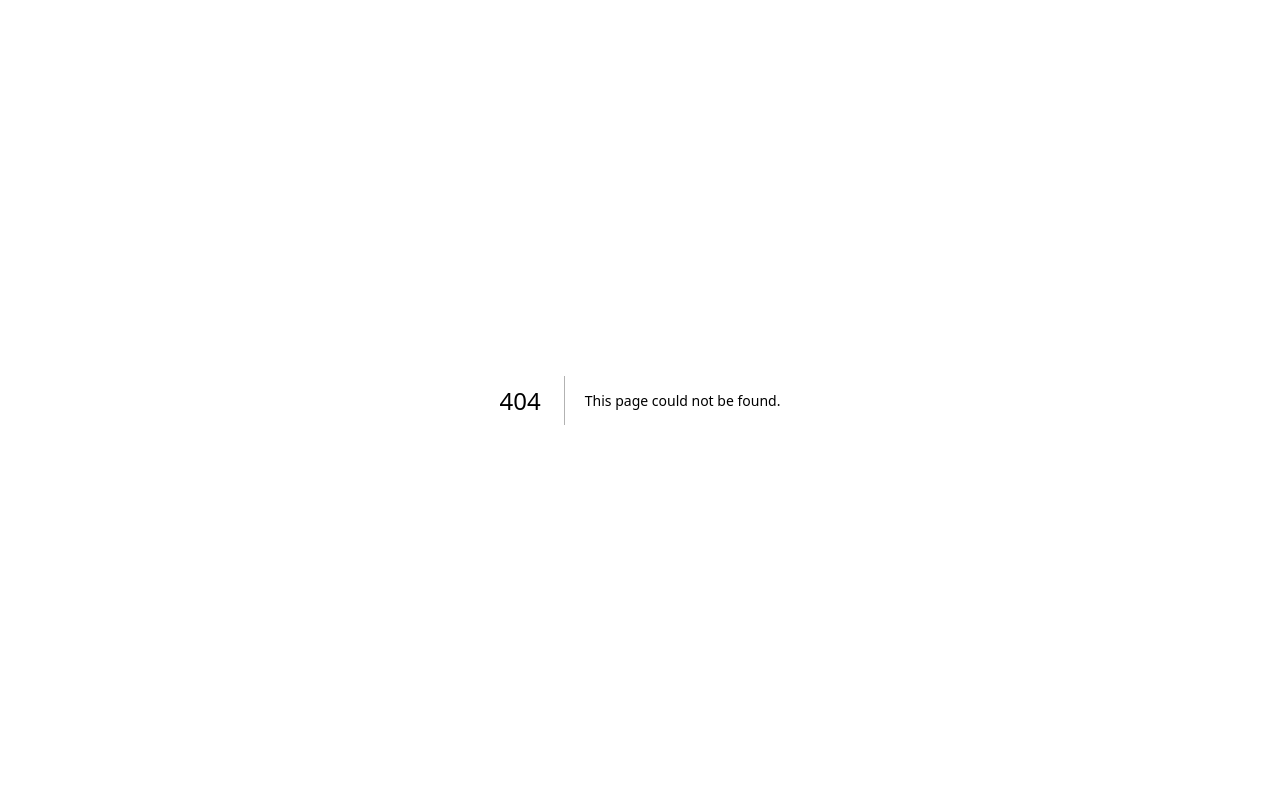
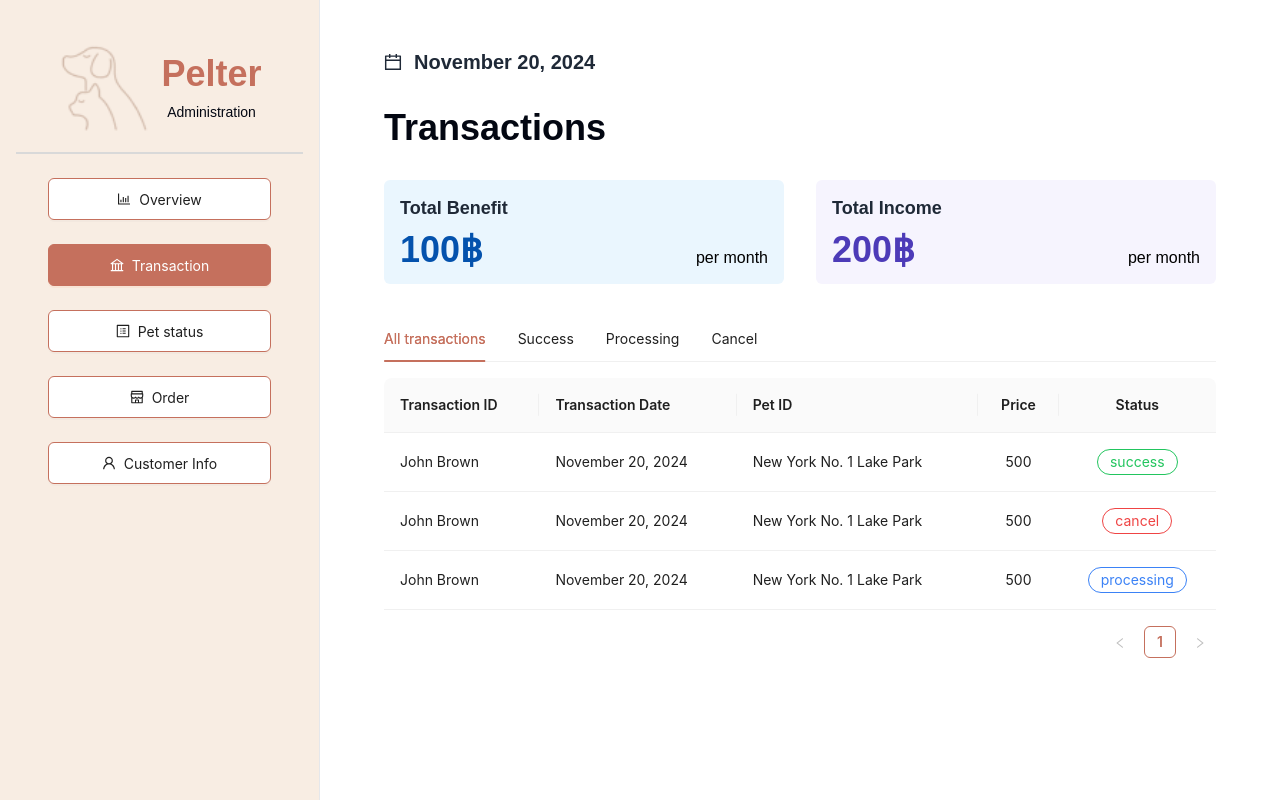
Before and after one commit to Pelter-Team/Pelter-Frontend, a Next.js app: page /admin/transactions in a window 1280 px wide. Before the commit this address had no page. Built offline with nearby package versions, Linux system fonts and the light colour scheme.

Commit message:
feat: transaction ui page

```diff
--- /dev/null
+++ b/src/app/(admin)/admin/transactions/CPage.tsx
@@ -0,0 +1,11 @@
+"use client"
+
+import AdminTabTransaction from "@/features/transaction/components/Tab/AdminTab"
+
+export default function CPage({}: {}) {
+  return (
+    <>
+      <AdminTabTransaction />
+    </>
+  )
+}
--- /dev/null
+++ b/src/app/(admin)/admin/transactions/page.tsx
@@ -0,0 +1,38 @@
+import CardTotal, {
+  CardTotalType,
+} from "@/features/transaction/components/CardTotal"
+import CPage from "./CPage"
+
+const cards: CardTotalType[] = [
+  {
+    title: "Total Benefit",
+    value: "100",
+    bgColor: "bg-[#EAF6FE]",
+    textColor: "text-[#0452AD]",
+  },
+  {
+    title: "Total Income",
+    value: "200",
+    bgColor: "bg-[#F6F4FE]",
+    textColor: "text-[#4D3BB8]",
+  },
+]
+export default function page({}: {}) {
+  return (
+    <>
+      <h1 className="text-gray-950 text-4xl font-semibold">Transactions</h1>
+      <div className="flex gap-8 w-full flex-wrap">
+        {cards.map((card, i) => (
+          <CardTotal
+            bgColor={card.bgColor}
+            textColor={card.textColor}
+            title={card.title}
+            value={card.value}
+            key={i}
+          />
+        ))}
+      </div>
+      <CPage />
+    </>
+  )
+}
--- /dev/null
+++ b/src/components/LoadingSpinner.tsx
@@ -0,0 +1,5 @@
+import { Spin } from "antd"
+
+export default function LoadingSpinner({ className }: { className?: string }) {
+  return <Spin className={className} />
+}
--- /dev/null
+++ b/src/features/transaction/components/CardTotal.tsx
@@ -0,0 +1,27 @@
+"use client"
+export interface CardTotalType {
+  title: string
+  value: string
+  bgColor: string
+  textColor: string
+}
+export default function CardTotal({
+  title,
+  value,
+  bgColor,
+  textColor,
+}: CardTotalType) {
+  return (
+    <div
+      className={`flex flex-grow justify-center flex-col gap-2 rounded-md min-h-[6.5rem] px-4 py-2 ${bgColor}`}
+    >
+      <h6 className="text-gray-800 text-lg font-semibold">{title}</h6>
+      <div className="flex justify-between items-end">
+        <h6 className={`text-start  text-4xl font-semibold ${textColor}`}>
+          {value}฿
+        </h6>
+        <h6 className="text-end text-base font-medium">per month</h6>
+      </div>
+    </div>
+  )
+}
--- /dev/null
+++ b/src/features/transaction/components/Tab/AdminTab.tsx
@@ -0,0 +1,78 @@
+import React, { useState } from "react"
+import { Tabs } from "antd"
+import TransactionTab, { DataType } from "./Table"
+import TabPane from "antd/es/tabs/TabPane"
+import LoadingSpinner from "@/components/LoadingSpinner"
+
+const AdminTabTransaction: React.FC = () => {
+  const [loading, setLoading] = useState<boolean>(false)
+
+  const data: DataType[] = [
+    {
+      transactionId: "John Brown",
+      createdAt: new Date(),
+      petId: "New York No. 1 Lake Park",
+      price: 500,
+      status: "success",
+    },
+    {
+      transactionId: "John Brown",
+      createdAt: new Date(),
+      petId: "New York No. 1 Lake Park",
+      price: 500,
+      status: "cancel",
+    },
+    {
+      transactionId: "John Brown",
+      createdAt: new Date(),
+      petId: "New York No. 1 Lake Park",
+      price: 500,
+      status: "processing",
+    },
+  ]
+  const data2: DataType[] = [
+    {
+      transactionId: "John Brown",
+      createdAt: new Date(),
+      petId: "New York No. 1 Lake Park",
+      price: 500,
+      status: "success",
+    },
+  ]
+
+  // NOTE: I know this code is trash but if have time will rewrite later
+  return (
+    <Tabs defaultActiveKey="1">
+      <TabPane tab="All transactions" key={"1"}>
+        {loading ? (
+          <LoadingSpinner className="mt-8 flex justify-center" />
+        ) : (
+          <TransactionTab data={data} />
+        )}
+      </TabPane>
+      <TabPane tab="Success" key={"2"}>
+        {loading ? (
+          <LoadingSpinner className="mt-8 flex justify-center" />
+        ) : (
+          <TransactionTab data={data2} />
+        )}
+      </TabPane>
+      <TabPane tab="Processing" key={"3"}>
+        {loading ? (
+          <LoadingSpinner className="mt-8 flex justify-center" />
+        ) : (
+          <TransactionTab data={data} />
+        )}
+      </TabPane>
+      <TabPane tab="Cancel" key={"4"}>
+        {loading ? (
+          <LoadingSpinner className="mt-8 flex justify-center" />
+        ) : (
+          <TransactionTab data={data} />
+        )}
+      </TabPane>
+    </Tabs>
+  )
+}
+
+export default AdminTabTransaction
--- /dev/null
+++ b/src/features/transaction/components/Tab/Table.tsx
@@ -0,0 +1,79 @@
+import React from "react"
+import { Table } from "antd"
+import type { TableProps } from "antd"
+import { formatDateAdminPage } from "@/utils/formatDate"
+
+enum Status {
+  "success",
+  "processing",
+  "cancel",
+}
+export interface DataType {
+  transactionId: string
+  createdAt: Date
+  petId: string
+  price: number
+  status: keyof typeof Status
+}
+
+const columns: TableProps<DataType>["columns"] = [
+  {
+    title: "Transaction ID",
+    dataIndex: "transactionId",
+    key: "transactionId",
+  },
+  {
+    title: "Transaction Date",
+    dataIndex: "createdAt",
+    key: "createdAt",
+    render: (_, { createdAt }) => <>{formatDateAdminPage(createdAt)}</>,
+  },
+  {
+    title: "Pet ID",
+    dataIndex: "petId",
+    key: "petId",
+  },
+  {
+    title: "Price",
+    key: "price",
+    align: "center",
+    dataIndex: "price",
+    render: (_, { price }) => <>{price}</>,
+  },
+  {
+    title: "Status",
+    key: "status",
+    dataIndex: "status",
+    align: "center",
+    render: (_, { status }) => {
+      switch (status) {
+        case "success":
+          return (
+            <div className="px-3 py-0.5 border border-green-500 hover:bg-green-100 rounded-full text-center w-fit mx-auto">
+              <h6 className="text-sm font-normal text-green-500">{status}</h6>
+            </div>
+          )
+        case "cancel":
+          return (
+            <div className="px-3 py-0.5 border border-red-500 hover:bg-red-100 rounded-full text-center w-fit mx-auto">
+              <h6 className="text-sm font-normal text-red-500">{status}</h6>
+            </div>
+          )
+        case "processing":
+          return (
+            <div className="px-3 py-0.5 border border-blue-500 hover:bg-blue-100 rounded-full text-center w-fit mx-auto">
+              <h6 className="text-sm font-normal text-blue-500">{status}</h6>
+            </div>
+          )
+      }
+    },
+  },
+]
+
+export default function TransactionTab({ data }: { data: DataType[] }) {
+  return (
+    <>
+      <Table<DataType> columns={columns} dataSource={data} />
+    </>
+  )
+}
```
